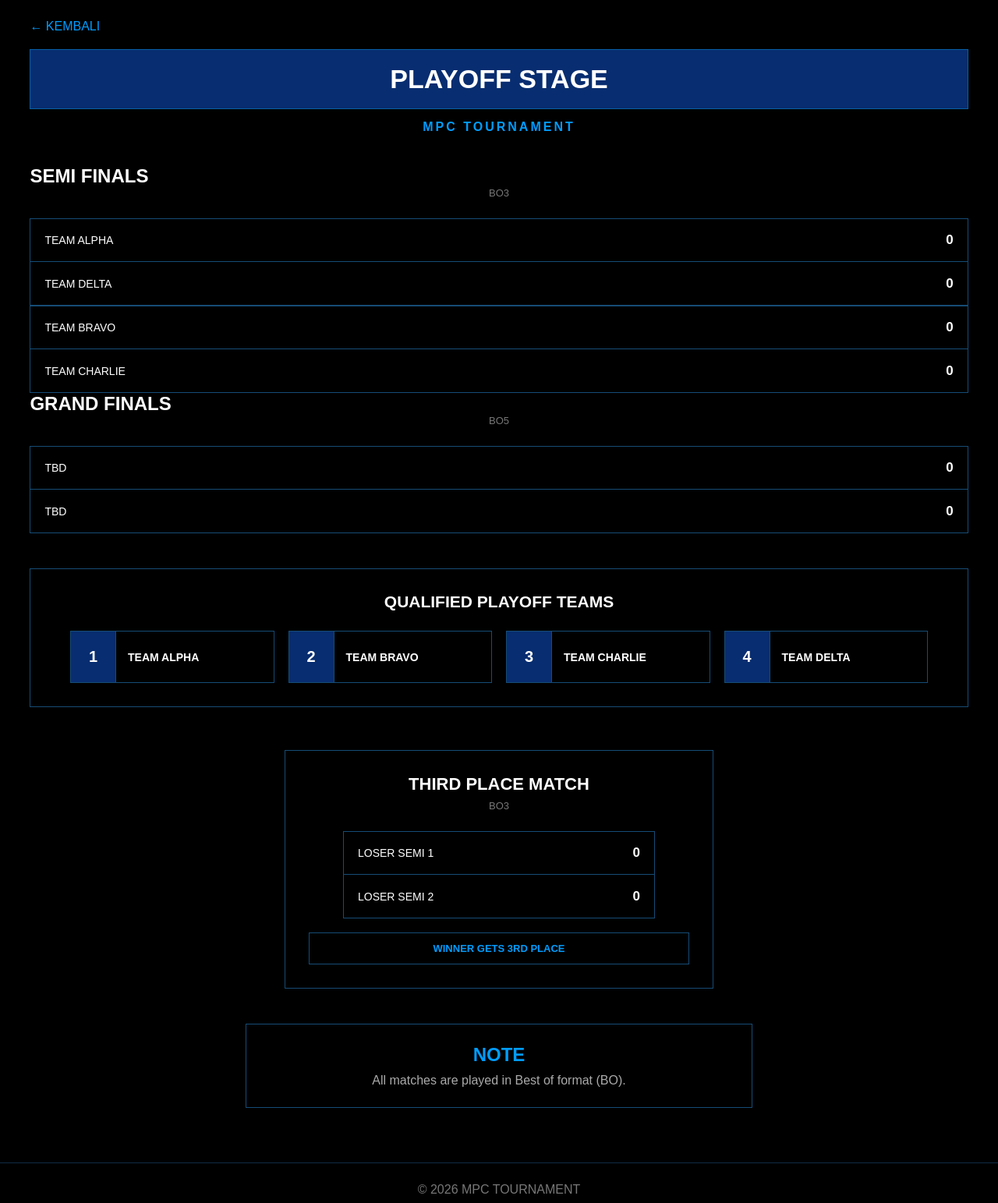
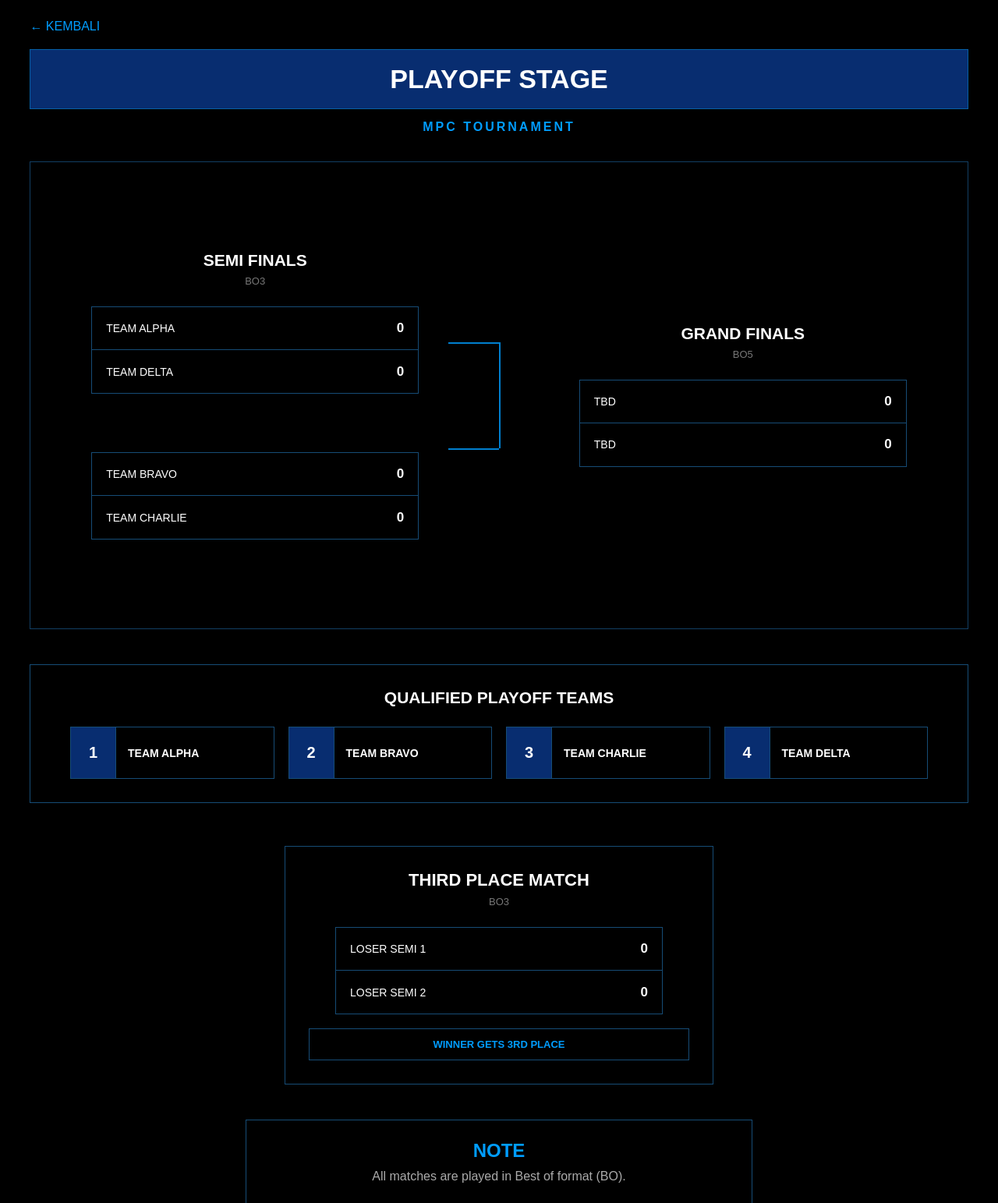
Before and after one commit to naqiuddin2303/MPC, a Flask app: page /playoff in a window 1280 px wide. Shown: the part 70-1613 px from the top of the page at 78% size. Run offline with Flask 3, Linux system fonts and the light colour scheme.

Commit message:
Update style.css

```diff
--- a/static/style.css
+++ b/static/style.css
@@ -156,41 +263,112 @@ nav {
 
 
 /* ==========================================
-   BRACKET WRAPPER
+   TABLE
 ========================================== */
 
-.bracket-wrapper {
+.table-section {
+    margin-bottom: 50px;
+}
+
+
+.table-section h2 {
+    text-align: center;
+
+    background: #082d70;
+
+    border: 1px solid #075fa5;
+
+    padding: 16px;
+
+    margin-bottom: 20px;
+}
+
+
+.table-container {
+    width: 100%;
+
+    overflow-x: auto;
+}
+
+
+table {
+    width: 100%;
+
+    border-collapse: collapse;
+}
+
+
+th {
+    background: #082d70;
+
+    border: 1px solid #164c76;
+
+    padding: 15px;
+}
+
+
+td {
+    border: 1px solid #15334e;
+
+    padding: 13px;
+
+    text-align: center;
+}
+
+
+td.left {
+    text-align: left;
+}
+
+
+tbody tr:hover {
+    background: #031426;
+}
+
+
+/* ==========================================
+   PLAYOFF BRACKET
+========================================== */
+
+.bracket {
 
     width: 100%;
 
-    min-height: 560px;
+    min-height: 600px;
 
-    position: relative;
-
-    display: grid;
-
-    grid-template-columns: 42% 16% 42%;
-
-    align-items: center;
+    padding: 55px 40px;
 
     border: 1px solid #123e63;
 
     background: #000;
 
-    padding: 50px 40px;
+    display: grid;
+
+    grid-template-columns: 1fr 130px 1fr;
+
+    align-items: center;
 }
 
 
 /* ==========================================
-   ROUND
+   SEMI FINAL COLUMN
 ========================================== */
 
-.round {
-    width: 100%;
+.semi-column {
+
+    height: 100%;
+
+    display: flex;
+
+    flex-direction: column;
+
+    justify-content: center;
 }
 
 
-.round h2 {
+.semi-column h2,
+.grand-column h2 {
+
     text-align: center;
 
     font-size: 21px;
@@ -210,37 +389,24 @@ nav {
 }
 
 
-/* ==========================================
-   SEMI FINALS
-========================================== */
+.bracket-match {
 
-.semi-round {
-    height: 100%;
-
-    display: flex;
-
-    flex-direction: column;
-
-    justify-content: center;
-}
-
-
-.semi-match {
     width: 100%;
 
-    max-width: 400px;
+    max-width: 420px;
 
     margin: 0 auto 75px;
 }
 
 
-.semi-match:last-child {
+.bracket-match:last-child {
+
     margin-bottom: 0;
 }
 
 
 /* ==========================================
-   MATCH BOX
+   MATCH
 ========================================== */
 
 .match {
@@ -292,90 +460,70 @@ nav {
 
 
 /* ==========================================
-   CONNECTOR AREA
+   CONNECTOR
 ========================================== */
 
-.connector-area {
+.bracket-connector {
 
     position: relative;
 
-    width: 100%;
+    height: 100%;
 
-    height: 100%;
+    width: 130px;
 }
 
 
-/* Semua garisan */
+/* Garisan keluar dari Semi 1 */
 
-.line {
+.connector-top {
 
     position: absolute;
+
+    left: 0;
+
+    top: 36%;
+
+    width: 65px;
+
+    height: 2px;
 
     background: #007fcf;
 }
 
 
-/* ==========================================
-   SEMI 1 -> TENGAH
-========================================== */
+/* Garisan keluar dari Semi 2 */
 
-.semi-line-top {
+.connector-bottom {
 
-    height: 2px;
-
-    width: 50%;
-
-    left: 0;
-
-    top: 36%;
-}
-
-
-/* ==========================================
-   SEMI 2 -> TENGAH
-========================================== */
-
-.semi-line-bottom {
-
-    height: 2px;
-
-    width: 50%;
+    position: absolute;
 
     left: 0;
 
     top: 64%;
+
+    width: 65px;
+
+    height: 2px;
+
+    background: #007fcf;
 }
 
 
-/* ==========================================
-   GARISAN MENEGAK
-========================================== */
+/* Garisan menegak */
 
-.vertical-line {
+.connector-middle {
+
+    position: absolute;
+
+    left: 65px;
+
+    top: 36%;
 
     width: 2px;
 
     height: 28%;
 
-    left: 50%;
-
-    top: 36%;
-}
-
-
-/* ==========================================
-   TENGAH -> GRAND FINAL
-========================================== */
-
-.final-line {
-
-    height: 2px;
-
-    width: 50%;
-
-    right: 0;
-
-    top: 50%;
+    background: #007fcf;
 }
 
 
@@ -383,9 +531,7 @@ nav {
    GRAND FINAL
 ========================================== */
 
-.final-round {
-
-    width: 100%;
+.grand-column {
 
     display: flex;
 
@@ -393,21 +539,15 @@ nav {
 
     justify-content: center;
 
-    padding-left: 0;
+    height: 100%;
 }
 
 
-.final-round .bo {
-
-    margin-bottom: 25px;
-}
-
-
-.final-match {
+.grand-match {
 
     width: 100%;
 
-    max-width: 400px;
+    max-width: 420px;
 
     margin: 0 auto;
 }
@@ -529,17 +669,9 @@ nav {
 }
 
 
-.third-place-section .bo {
-
-    margin-bottom: 25px;
-}
-
-
 .third-match {
 
-    width: 100%;
-
-    max-width: 400px;
+    max-width: 420px;
 
     margin: 0 auto 18px;
 
```
Also changed, not shown: other parts of static/style.css (+135 -12 lines).
